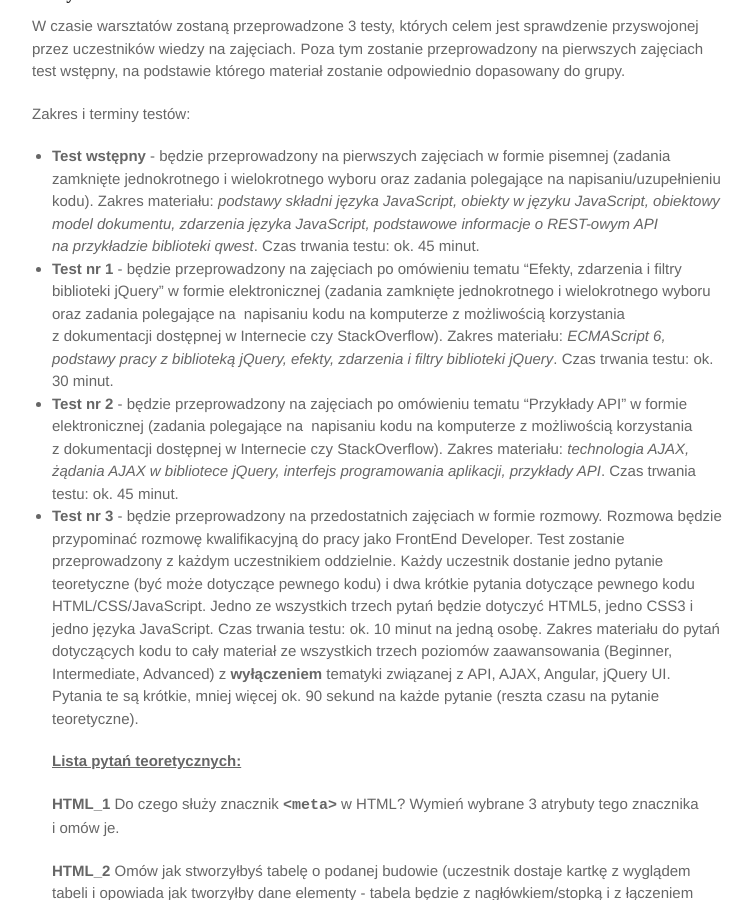
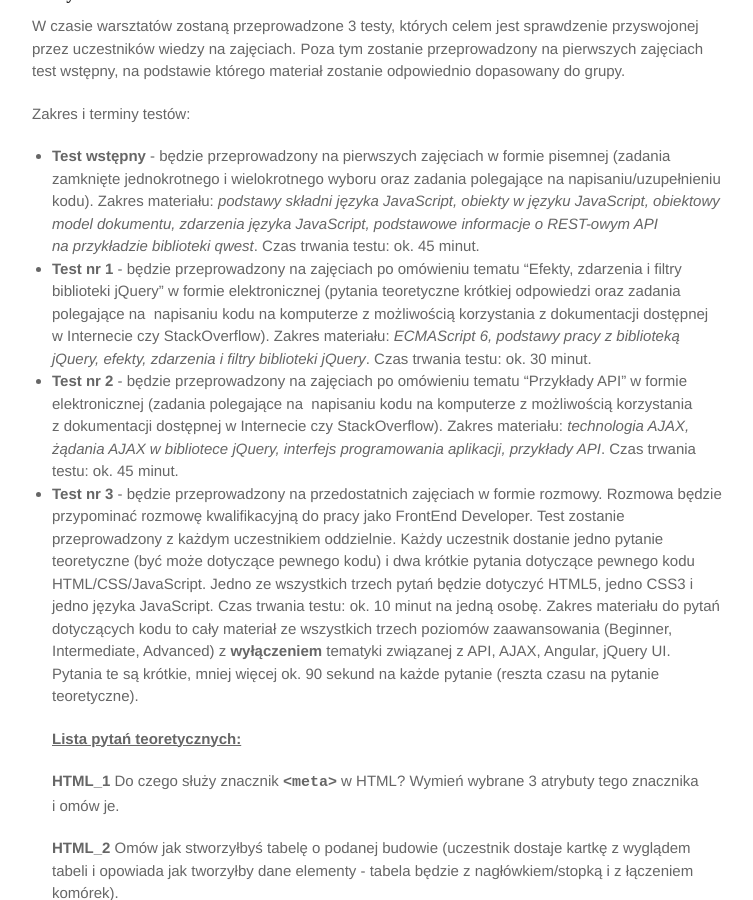
Before and after one commit to marcin-szczepanski/TWE, a Jekyll site: the page built from zajecia/2/informacje.md, in a window 1280 px wide and 900 px high, scrolled down 970 px. Shown: the whole window, without its empty margins (263-1016 px from the left). Built offline with Jekyll 4.4.1, drawn with Linux system fonts in a browser that asks for light colours; some web fonts are replaced.

Commit message:
Update informacje.md

```diff
--- a/zajecia/2/informacje.md
+++ b/zajecia/2/informacje.md
@@ -39,7 +39,7 @@ W czasie warsztatów zostaną przeprowadzone 3 testy, których celem jest sprawd
 
 Zakres i terminy testów:
 * **Test wstępny** - będzie przeprowadzony na&nbsp;pierwszych zajęciach w&nbsp;formie pisemnej (zadania zamknięte jednokrotnego i&nbsp;wielokrotnego wyboru oraz&nbsp;zadania polegające na&nbsp;napisaniu/uzupełnieniu kodu). Zakres materiału: _podstawy składni języka JavaScript, obiekty w&nbsp;języku JavaScript, obiektowy model dokumentu, zdarzenia języka JavaScript, podstawowe informacje o&nbsp;REST-owym API na&nbsp;przykładzie biblioteki qwest_. Czas trwania testu: ok. 45 minut.
-* **Test nr 1** - będzie przeprowadzony na zajęciach po omówieniu tematu "Efekty, zdarzenia i filtry biblioteki jQuery" w&nbsp;formie elektronicznej (zadania zamknięte jednokrotnego i&nbsp;wielokrotnego wyboru oraz&nbsp;zadania polegające na&nbsp; napisaniu kodu na&nbsp;komputerze z&nbsp;możliwością korzystania z&nbsp;dokumentacji dostępnej w&nbsp;Internecie czy&nbsp;StackOverflow). Zakres materiału: _ECMAScript 6, podstawy pracy z&nbsp;biblioteką jQuery, efekty, zdarzenia i&nbsp;filtry biblioteki jQuery_. Czas trwania testu: ok. 30 minut.
+* **Test nr 1** - będzie przeprowadzony na zajęciach po omówieniu tematu "Efekty, zdarzenia i filtry biblioteki jQuery" w&nbsp;formie elektronicznej (pytania teoretyczne krótkiej odpowiedzi oraz&nbsp;zadania polegające na&nbsp; napisaniu kodu na&nbsp;komputerze z&nbsp;możliwością korzystania z&nbsp;dokumentacji dostępnej w&nbsp;Internecie czy&nbsp;StackOverflow). Zakres materiału: _ECMAScript 6, podstawy pracy z&nbsp;biblioteką jQuery, efekty, zdarzenia i&nbsp;filtry biblioteki jQuery_. Czas trwania testu: ok. 30 minut.
 * **Test nr 2** - będzie przeprowadzony na zajęciach po omówieniu tematu "Przykłady API" w&nbsp;formie elektronicznej (zadania polegające na&nbsp; napisaniu kodu na&nbsp;komputerze z&nbsp;możliwością korzystania z&nbsp;dokumentacji dostępnej w&nbsp;Internecie czy&nbsp;StackOverflow). Zakres materiału: _technologia AJAX, żądania AJAX w&nbsp;bibliotece jQuery, interfejs programowania aplikacji, przykłady API_. Czas trwania testu: ok. 45 minut.
 * **Test nr 3** - będzie przeprowadzony na&nbsp;przedostatnich zajęciach w&nbsp;formie rozmowy. Rozmowa będzie przypominać rozmowę kwalifikacyjną do pracy jako FrontEnd Developer. Test zostanie przeprowadzony z&nbsp;każdym uczestnikiem oddzielnie. Każdy uczestnik dostanie jedno pytanie teoretyczne (być może dotyczące pewnego kodu) i&nbsp;dwa krótkie pytania dotyczące pewnego kodu HTML/CSS/JavaScript. Jedno ze wszystkich trzech pytań będzie dotyczyć HTML5, jedno CSS3 i jedno języka JavaScript. Czas trwania testu: ok. 10 minut na jedną osobę.
 Zakres materiału do pytań dotyczących kodu to cały materiał ze wszystkich trzech poziomów zaawansowania (Beginner, Intermediate, Advanced) z **wyłączeniem** tematyki związanej z API, AJAX, Angular, jQuery UI. Pytania te są krótkie, mniej więcej ok. 90 sekund na każde pytanie (reszta czasu na&nbsp;pytanie teoretyczne).
```
